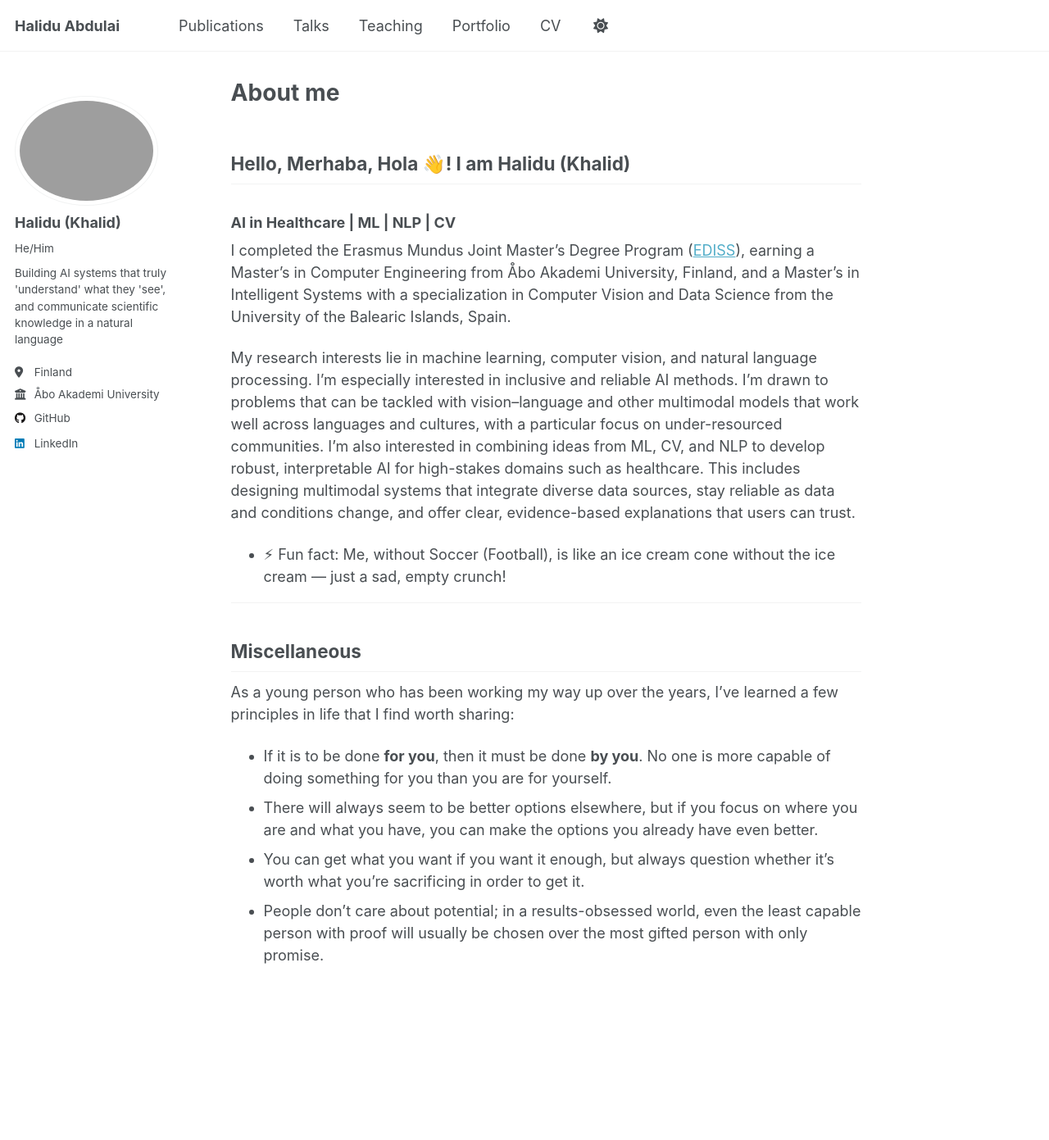
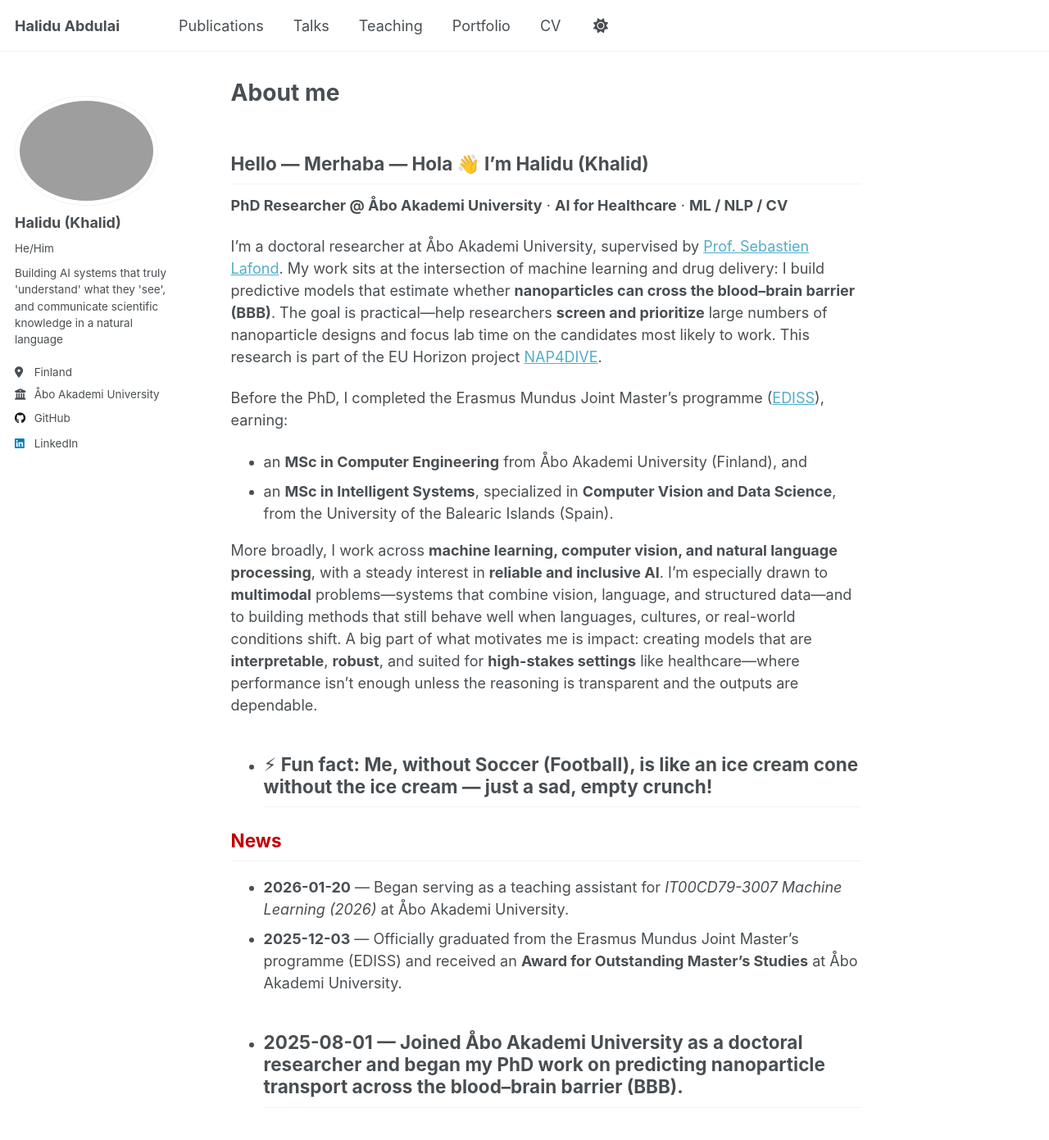
Before and after one commit to abdulaihalidu/abdulaihalidu.github.io, a Jekyll site: the page built from _pages/about.md, in a window 1280 px wide and 1400 px high. Shown: the top 1391 px of the window at 82% size. Built offline with Jekyll 4.4.1, drawn with Linux system fonts in a browser that asks for light colours; a script that is not in the unit is left out.

Commit message:
Update about page with new introduction and research details
Revised personal introduction and research interests, emphasizing AI in healthcare and multimodal systems. Updated educational background and added recent news.

```diff
--- a/_pages/about.md
+++ b/_pages/about.md
@@ -7,15 +7,26 @@ redirect_from:
   - /about.html
 ---
 
-## Hello, Merhaba, Hola 👋! I am Halidu (Khalid)
-### AI in Healthcare | ML | NLP | CV
-I completed the Erasmus Mundus Joint Master’s Degree Program (<a href="https://www.master-ediss.eu/" target="_blank" rel="noopener noreferrer">EDISS</a>), earning a Master’s in Computer Engineering from Åbo Akademi University, Finland, and a Master’s in Intelligent Systems with a specialization in Computer Vision and Data Science from the University of the Balearic Islands, Spain.
+## Hello — Merhaba — Hola 👋 I’m Halidu (Khalid)
 
-My research interests lie in machine learning, computer vision, and natural language processing. I’m especially interested in inclusive and reliable AI methods. I’m drawn to problems that can be tackled with vision–language and other multimodal models that work well across languages and cultures, with a particular focus on under-resourced communities. I’m also interested in combining ideas from ML, CV, and NLP to develop robust, interpretable AI for high-stakes domains such as healthcare. This includes designing multimodal systems that integrate diverse data sources, stay reliable as data and conditions change, and offer clear, evidence-based explanations that users can trust.
+**PhD Researcher @ Åbo Akademi University** · **AI for Healthcare** · **ML / NLP / CV**
 
+I’m a doctoral researcher at Åbo Akademi University, supervised by [Prof. Sebastien Lafond](https://research.abo.fi/sv/persons/sebastien-lafond/). My work sits at the intersection of machine learning and drug delivery: I build predictive models that estimate whether **nanoparticles can cross the blood–brain barrier (BBB)**. The goal is practical—help researchers **screen and prioritize** large numbers of nanoparticle designs and focus lab time on the candidates most likely to work. This research is part of the EU Horizon project [NAP4DIVE](https://nap4dive.eu/).
+
+Before the PhD, I completed the Erasmus Mundus Joint Master’s programme ([EDISS](https://www.master-ediss.eu/)), earning:
+- an **MSc in Computer Engineering** from Åbo Akademi University (Finland), and
+- an **MSc in Intelligent Systems**, specialized in **Computer Vision and Data Science**, from the University of the Balearic Islands (Spain).
+
+More broadly, I work across **machine learning, computer vision, and natural language processing**, with a steady interest in **reliable and inclusive AI**. I’m especially drawn to **multimodal** problems—systems that combine vision, language, and structured data—and to building methods that still behave well when languages, cultures, or real-world conditions shift. A big part of what motivates me is impact: creating models that are **interpretable**, **robust**, and suited for **high-stakes settings** like healthcare—where performance isn’t enough unless the reasoning is transparent and the outputs are dependable.
 
 - ⚡ Fun fact: Me, without Soccer (Football), is like an ice cream cone without the ice cream — just a sad, empty crunch!
+---
 
+<h2 style="color:#c00000; margin-top: 1.2em;">News</h2>
+
+- **2026-01-20** — Began serving as a teaching assistant for *IT00CD79-3007 Machine Learning (2026)* at Åbo Akademi University.
+- **2025-12-03** — Officially graduated from the Erasmus Mundus Joint Master’s programme (EDISS) and received an **Award for Outstanding Master’s Studies** at Åbo Akademi University.
+- **2025-08-01** — Joined Åbo Akademi University as a doctoral researcher and began my PhD work on predicting nanoparticle transport across the blood–brain barrier (BBB).
 ---
 
 ## Miscellaneous
```
